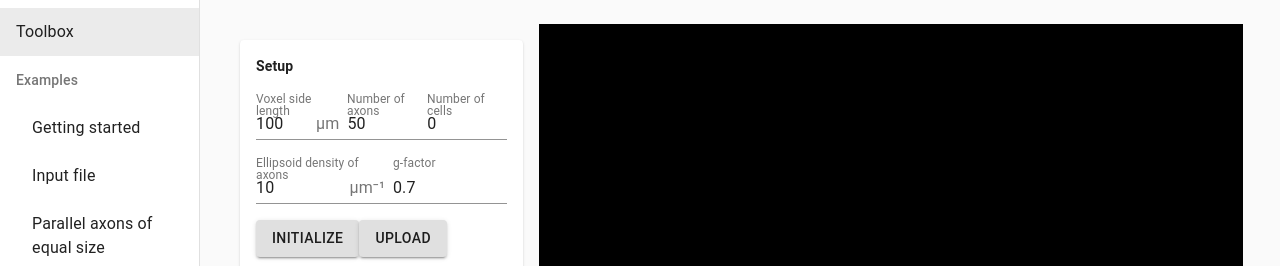
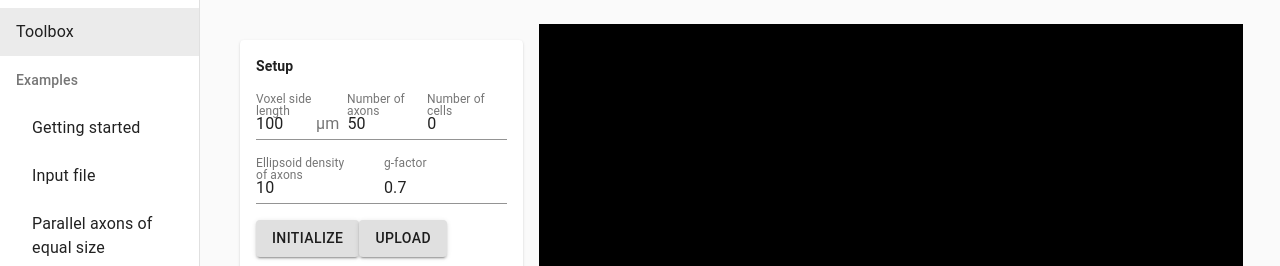
Before and after one commit to MaP-science/WhiteMatterGenerator, a React (Create React App) app: page /toolbox in a window 1280 px wide. Shown: the top 266 px of the page. Built offline with nearby package versions, Linux system fonts and the light colour scheme.

Commit message:
density unit

```diff
--- a/src/Toolbox/Toolbox.js
+++ b/src/Toolbox/Toolbox.js
@@ -275,7 +275,7 @@ export default props => {
                                             type="number"
                                             label="Ellipsoid density of axons"
                                             InputProps={{
-                                                endAdornment: <InputAdornment position="start">µm⁻¹</InputAdornment>
+                                                endAdornment: <InputAdornment position="start" />
                                             }}
                                             value={ellipsoidDensity}
                                             onChange={e => setEllipsoidDensity(e.target.value)}
```
